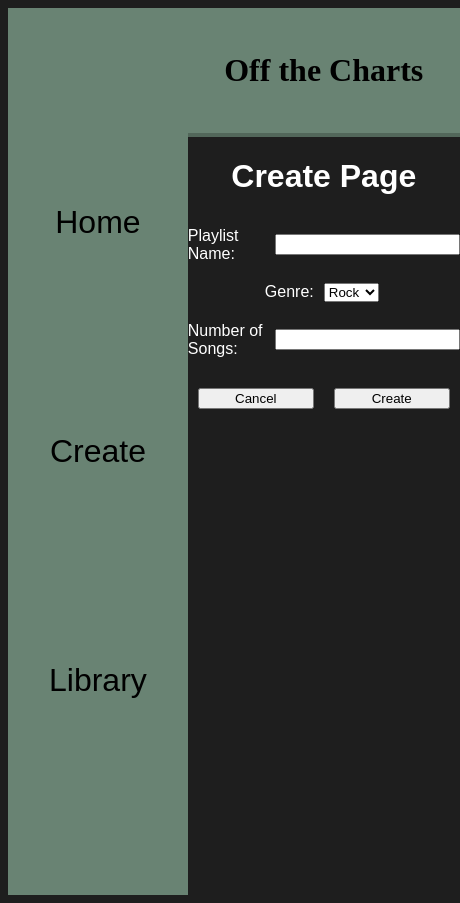
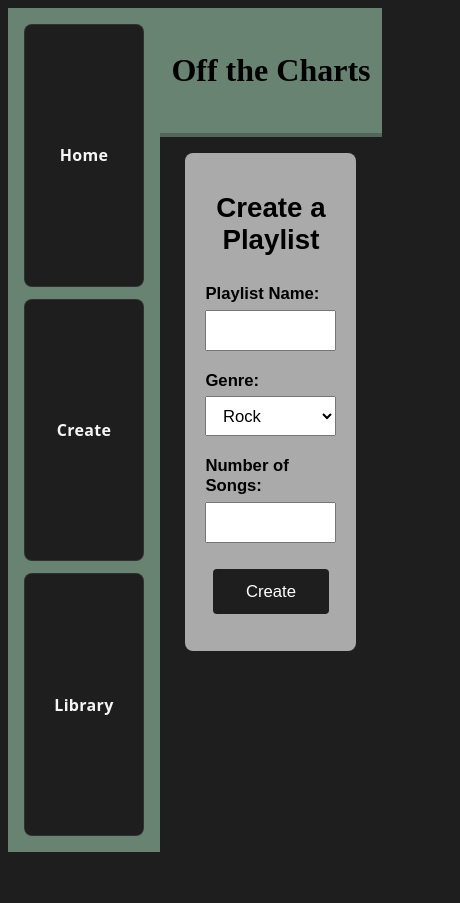
Before and after one commit to Blake131302/cs4900-EmberLights-WebDev, an Angular app: page /create-playlist in a window 390 px wide. Shown: the whole page, 460 px wide, since content can reach past the window. After the commit the page ends 860 px from the top, so only its background shows below. Built offline with nearby package versions, Linux system fonts and the light colour scheme.

Commit message:
Worked on styling some

```diff
--- a/src/app/features/create-playlist/components/create-page/create-page.html
+++ b/src/app/features/create-playlist/components/create-page/create-page.html
@@ -1,7 +1,7 @@
 
 <div class="create-page">
-    <h1 class="page-header">Create Page</h1>
     <form>
+        <h1 class="page-header">Create a Playlist</h1>
         <div class="input-item">
             <label for="playlist-name">Playlist Name:</label>
             <input type="text" id="playlist-name" name="playlist-name" required>
@@ -22,10 +22,11 @@
             <input type="number" id="num-songs" name="num-songs" required>
         </div>
 
-        <div class="input-item">
-            <!-- Example, this dialogue will instead be tied to leaving the page with data in the form -->
-            <button class="cancel-button" (click)="openDialog()">Cancel</button>
+        <div class="create-button">
             <button type="button">Create</button>
         </div>
     </form>
+
+    <!-- Example, this dialogue will instead be tied to leaving the page with data in the form -->
+    <!-- <button class="cancel-button" (click)="openDialog()">Cancel</button> -->
 </div>
--- a/src/app/features/create-playlist/components/create-page/create-page.scss
+++ b/src/app/features/create-playlist/components/create-page/create-page.scss
@@ -1,12 +1,19 @@
+$card-color: #AAAAAA;
+$button-color: #1E1E1E;
+
 .create-page {
     display: flex;
     flex-direction: column;
     align-items: center;
     justify-content: center;
+    color: black;
+    margin: clamp(1rem, 4vw, 3rem);
 }
 
 .page-header {
     align-self: center;
+    font-size: clamp(1.5rem, 3vw + 1rem, 2.5rem);
+    text-align: center;
 }
 
 form {
@@ -14,27 +21,61 @@ form {
     flex-direction: column;
     align-items: center;
     justify-content: center;
+    background-color: $card-color;
 
-    //two columns, one for labels and one for inputs
+    width: min(90%, 1000px);
+    padding: clamp(1.25rem, 4vw, 3rem);
+    box-sizing: border-box;
+    border-radius: 8px;
+    font-size: clamp(1rem, 1.2vw + 0.75rem, 1.25rem);
+
     .input-item {
         display: grid;
-        grid-template-columns: 1fr 1fr;
+        grid-template-columns: minmax(110px, 1fr) 2fr;
         align-items: center;
-        width: 100%;
-        margin: 10px;
+        gap: 0.75em;
+        width: min(100%, 550px);
+        margin-block: 0.6em;
+        font-weight: bold;
 
         label {
             justify-self: end;
-            padding-right: 10px;
+            text-align: right;
         }
 
         input, select {
             justify-self: start;
+            width: 100%;
+            box-sizing: border-box;
+            font-size: inherit;
+            padding: 0.5em 0.75em;
         }
+    }
+
+    .create-button {
+        margin: 1em;
 
         button {
-            margin: 10px;
+            font-size: inherit;
+            padding-inline: 2em;
+            padding-block: 0.75em;
+            background-color: $button-color;
+            color: white;
+            border: none;
+            border-radius: 4px;
+            cursor: pointer;
         }
-
     }
 }
+
+@media (max-width: 600px) {
+    form .input-item {
+        grid-template-columns: 1fr;
+        gap: 0.35em;
+
+        label {
+            justify-self: start;
+            text-align: left;
+        }
+    }
+}
--- a/src/app/shared/components/nav-bar/nav-bar.scss
+++ b/src/app/shared/components/nav-bar/nav-bar.scss
@@ -1,39 +1,80 @@
 $background-color: #698373;
-$text-color: black;
-$button-color: $background-color;
-
+$text-color: #111111;
+$button-color: #1E1E1E;
 
 .nav-bar {
   background-color: $background-color;
   color: $text-color;
-  margin: 0;
   box-sizing: border-box;
   height: 100%;
-  padding-top: 100px;
-  padding-bottom: 100px;
-  padding-left: 25px;
-  padding-right: 25px;
+  width: clamp(220px, 20vw, 280px);
+  padding: 2.5rem 1.5rem;
+  margin: 0;
+
   display: flex;
-  justify-content: center;
-  align-items: center;
-  font-size: 2rem;
-  font-family: Arial, sans-serif;
+  flex-direction: column;
+  justify-content: space-evenly;
+  align-items: stretch;
 
-  //Stack contents vertically
-  flex-direction: column;
+  font-family: system-ui, -apple-system, Arial, sans-serif;
 }
+
 
 .nav-item {
   background-color: $button-color;
+  color: whitesmoke;
+  text-decoration: none;
+  font-size: 1.15rem;
+  font-weight: 600;
+  letter-spacing: 0.02em;
+
   display: flex;
-  flex-direction: column;
-  justify-content: space-between;
   align-items: center;
-  margin: 5rem 0;
-  padding: 1rem 1rem;
+  justify-content: center;
+  width: 100%;
+  box-sizing: border-box;
+  padding: 0.9rem 1.5rem;
+  border-radius: 8px;
+  border: 1px solid rgba(255, 255, 255, 0.08);
+  cursor: pointer;
+
+  transition: background-color 0.2s ease, transform 0.15s ease, box-shadow 0.2s ease;
 
   &:hover {
-    background-color: darken($button-color, 5%);
+    // Lighten instead of darken so the hover state is actually visible on #1E1E1E
+    background-color: lighten($button-color, 10%);
+    transform: translateY(-2px);
+    box-shadow: 0 4px 10px rgba(0, 0, 0, 0.25);
+  }
 
+  &:active {
+    transform: translateY(0);
+  }
+
+  // Pair with Angular's routerLinkActive="active"
+  &.active {
+    background-color: whitesmoke;
+    color: $button-color;
+    box-shadow: 0 4px 10px rgba(0, 0, 0, 0.2);
   }
 }
+
+// Switch to a horizontal top bar on mobile screens
+@media (max-width: 768px) {
+  .nav-bar {
+    flex-direction: row;
+    flex-wrap: wrap;
+    justify-content: center;
+    min-height: auto;
+    width: 100%;
+    padding: 1rem;
+    gap: 0.75rem;
+  }
+
+  .nav-item {
+    width: auto;
+    flex: 1 1 auto;
+    padding: 0.75rem 1.25rem;
+    font-size: 1rem;
+  }
+}
```
